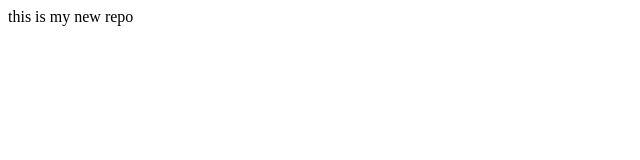
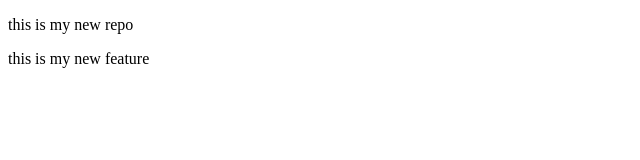
Before and after one commit to Monalisa12599/localrepo, a plain HTML site: page index.html in a window 1280 px wide. Shown: the whole page, without its empty margins (0-640 px from the left). Drawn offline with Linux system fonts and the light colour scheme.

Commit message:
add new feature

```diff
--- a/index.html
+++ b/index.html
@@ -6,6 +6,7 @@
     <title>Document</title>
 </head>
 <body>
-    this is my new repo
+   <p>this is my new repo</p>
+    <p>this is my new feature</p>
 </body>
 </html>
```
